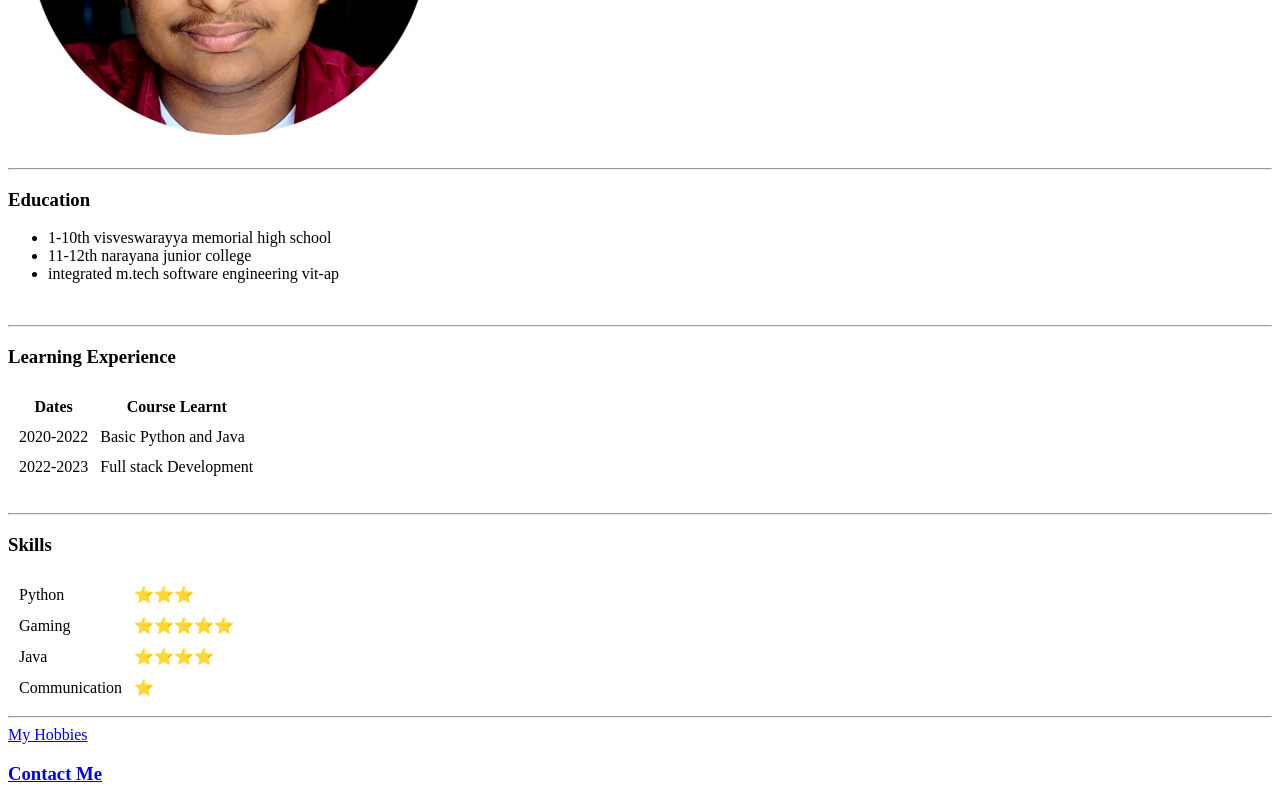
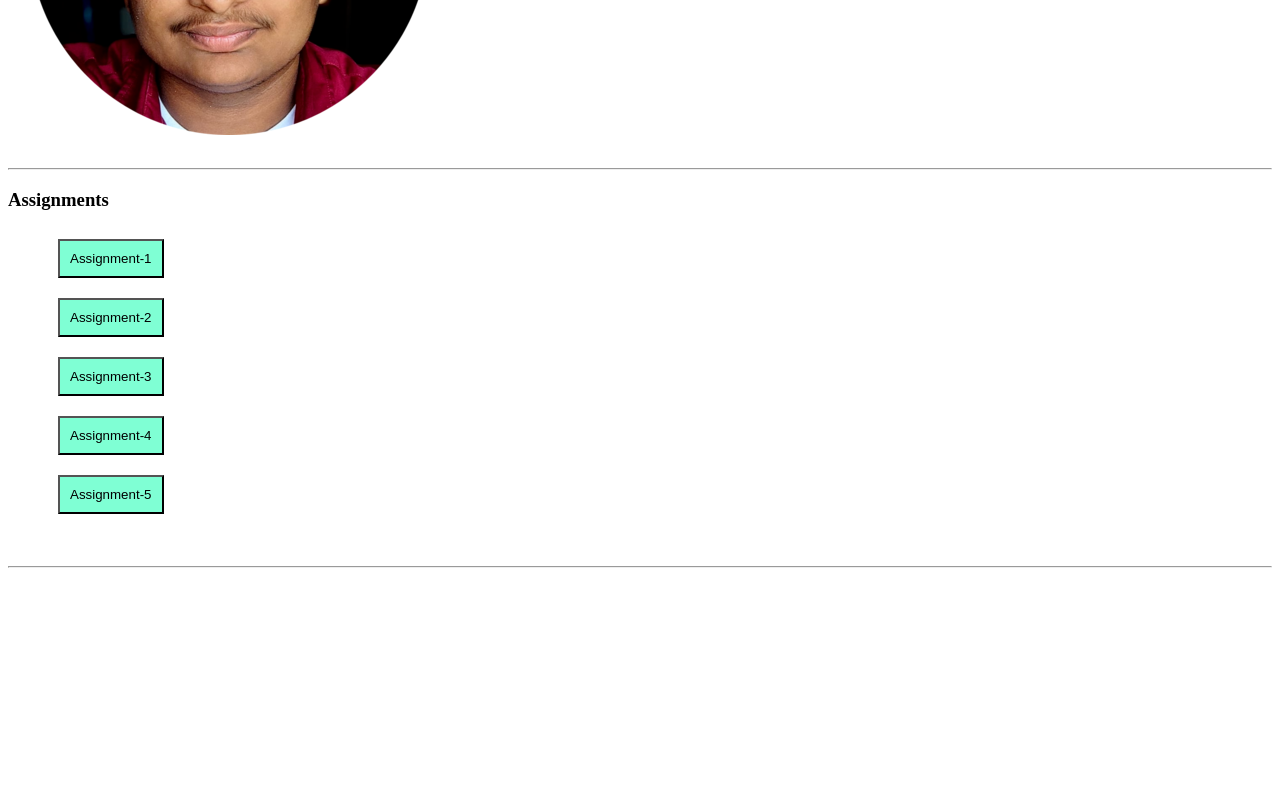
Before and after one commit to Srinivas12790/21MIS7084_IWT-Assignment, a plain HTML site: page index.html in a window 1280 px wide. Shown: the part 294-1098 px from the top of the page. After the commit the page ends 870 px from the top, so only its background shows below. Drawn offline with Linux system fonts and the light colour scheme.

Commit message:
Update index.html

```diff
--- a/index.html
+++ b/index.html
@@ -2,80 +2,43 @@
 <html lang="en">
 
 <head>
+
    <meta charset="UTF-8">
     <title>Yerigera Srinivas Personal site</title>
 </head>
 
 <body>
+    <style>
+     button{
+            padding:10px;
+            margin: 10px;
+            background-color:aquamarine;
+        }
+    </style>
     <table cellspacing="20">
       <tr>
      <td><img src="index-modified2.png" alt="srinivas profile picture"></td>
     <td>
-    <h1>Srinivas Yerigera </h1>
-    <p> <em>student at <a href="https://vitap.ac.in/"><strong>vit-ap</strong></a>.</em></p>
-    <p>  i am pursuing my masters at vit-ap.<strong>i love to code</strong> . i love gaming.</p></td>
+    <h1>Name : Y.Srinivas</h1>
+     <h1>Reg No: 21MIS7084</h1>
      </tr>
     </table>
 
     <hr>
-    <h3>Education</h3>
+    <h3>Assignments</h3>
     <ul>
-        <li> 1-10th visveswarayya memorial high school</li>
-        <li> 11-12th narayana junior college</li>
-        <li>integrated m.tech software engineering  vit-ap</li>
+        <button onclick="document.location='Assignment-1.html'">Assignment-1</button><br>
+        <button onclick="document.location='Assignment-2.html'">Assignment-2</button><br>
+        <button onclick="document.location='Assignment-3.html'">Assignment-3</button><br>
+        <button onclick="document.location='Assignment-4.html'">Assignment-4</button><br>
+        <button onclick="document.location='Assignment-5.html'">Assignment-5</button>
+
+
+
     </ul>
     <br>
     <hr>
-    <h3>Learning Experience</h3>
-    <table cellspacing="10">
-        <thead>
-            <tr>
-                <th>Dates</th>
-                <th>Course Learnt</th>
-            </tr>
-        </thead>
-        <tbody>
-        <tr>
 
-            <td>2020-2022</td>
-            <td>Basic Python and Java</td>
-        </tr>
-        <tr>
-            <td>2022-2023</td>
-            <td>Full stack Development</td>
-        </tr>
-        </tbody>
-    </table>
-    <br>
-    <hr>
-    <h3>Skills</h3>
-
-    <table cellspacing="10">
-        <tr>
-            <td>Python</td>
-            <td>⭐⭐⭐</td>
-        </tr>
-        <tr>
-            <td>Gaming</td>
-            <td>⭐⭐⭐⭐⭐</td>
-        </tr>
-        <tr>
-            <td>Java</td>
-            <td>⭐⭐⭐⭐</td>
-        </tr>
-        <tr>
-            <td>Communication</td>
-            <td>⭐</td>
-        </tr>
-    </table>
-    <hr>
-
-   <a href="hobbies.html" target="_blank"> My Hobbies</a>
-   </h3>
-
-    <h3>
-   <a href="contact.html" target="_blank"> Contact Me </a>
-   </h3>
 </body>
 
 </html>
```
